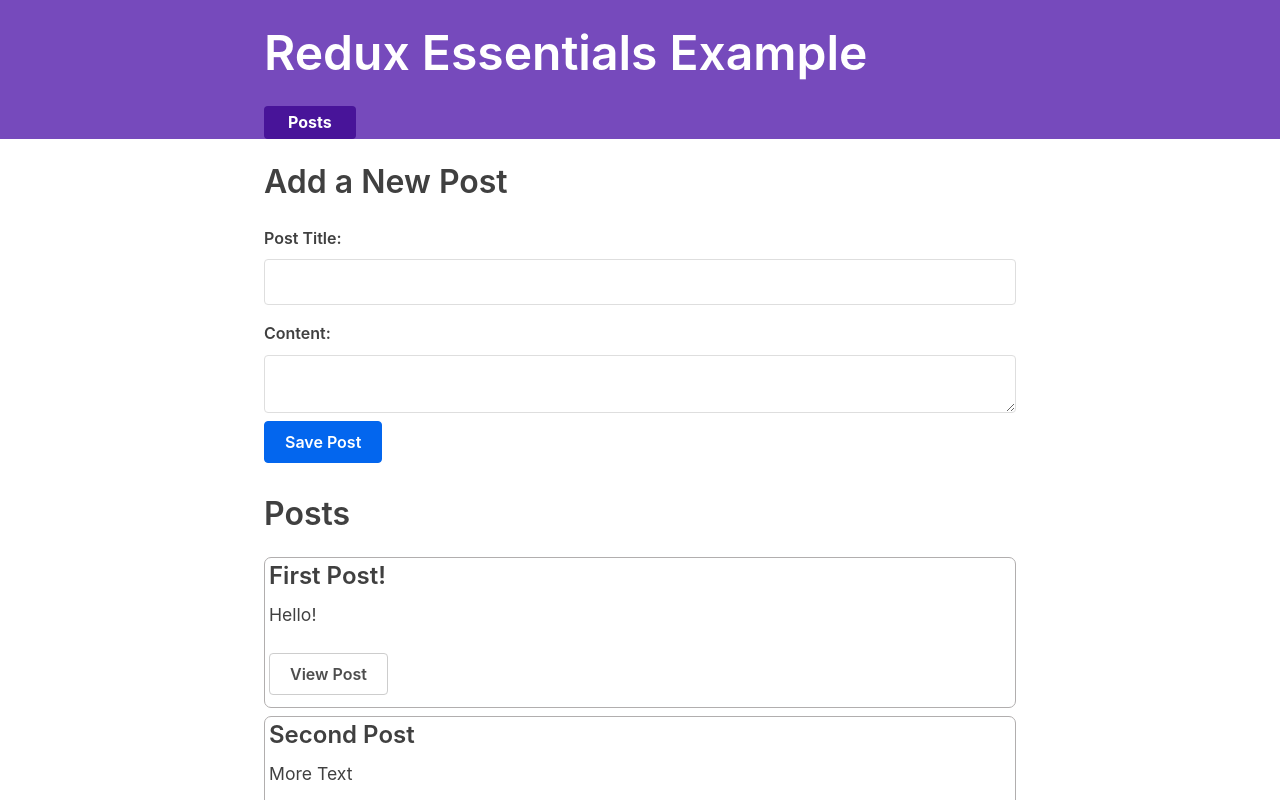
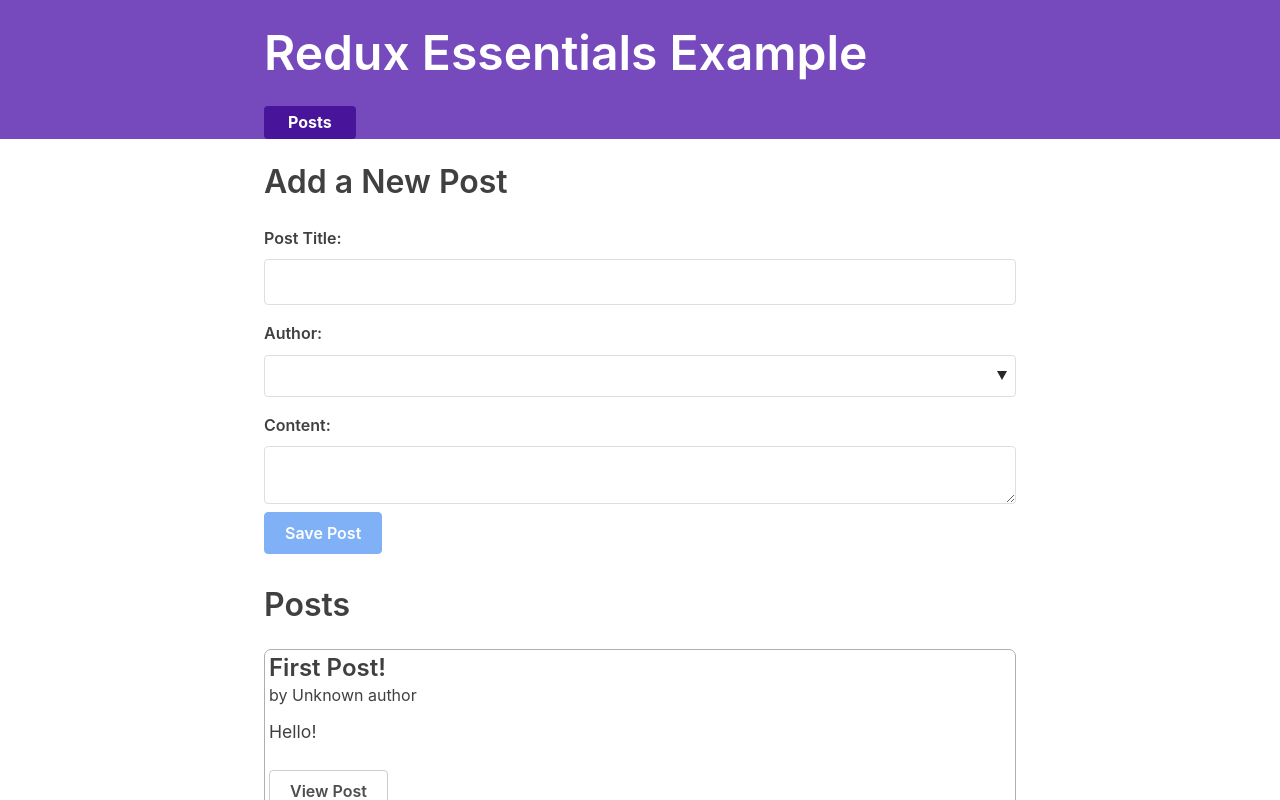
Before and after one commit to DiskMethod/redux-essentials-practice-project, a React (Create React App) app: page / in a window 1280 px wide. Shown: the top 800 px of the page. Built offline with nearby package versions, Linux system fonts and the light colour scheme; what @mswjs/data, mock-socket, txtgen would draw is missing.

Commit message:
Users and Posts

```diff
--- a/src/app/store.js
+++ b/src/app/store.js
@@ -1,8 +1,11 @@
 import { configureStore } from "@reduxjs/toolkit";
+
 import postsReducer from "../features/posts/postsSlice";
+import usersReducer from "../features/users/usersSlice";
 
 export default configureStore({
   reducer: {
     posts: postsReducer,
+    users: usersReducer,
   },
 });
--- a/src/features/posts/AddPostForm.jsx
+++ b/src/features/posts/AddPostForm.jsx
@@ -1,13 +1,16 @@
 import React, { useState } from "react";
-import { useDispatch } from "react-redux";
+import { useDispatch, useSelector } from "react-redux";
 
 import { postAdded } from "./postsSlice";
 
 const AddPostForm = () => {
   const [title, setTitle] = useState("");
   const [content, setContent] = useState("");
+  const [userId, setUserId] = useState("");
 
   const dispatch = useDispatch();
+
+  const users = useSelector((state) => state.users);
 
   const onTitleChanged = (e) => {
     setTitle(e.target.value);
@@ -17,14 +20,25 @@
     setContent(e.target.value);
   };
 
+  const onAuthorChanged = (e) => {
+    setUserId(e.target.value);
+  };
+
   const onSavePostClicked = () => {
     if (title && content) {
-      dispatch(postAdded(title, content));
+      dispatch(postAdded(title, content, userId));
+      setTitle("");
+      setContent("");
     }
+  };
 
-    setTitle("");
-    setContent("");
-  };
+  const canSave = Boolean(title) && Boolean(content) && Boolean(userId);
+
+  const usersOptions = users.map((user) => (
+    <option key={user.id} value={user.id}>
+      {user.name}
+    </option>
+  ));
 
   return (
     <section>
@@ -38,6 +52,16 @@
           value={title}
           onChange={onTitleChanged}
         />
+        <label htmlFor="postAuthor">Author:</label>
+        <select
+          name="postAuthor"
+          id="postAuthor"
+          value={userId}
+          onChange={onAuthorChanged}
+        >
+          <option value=""></option>
+          {usersOptions}
+        </select>
         <label htmlFor="postContent">Content:</label>
         <textarea
           id="postContent"
@@ -45,7 +69,7 @@
           value={content}
           onChange={onContentChanged}
         />
-        <button onClick={onSavePostClicked} type="button">
+        <button onClick={onSavePostClicked} type="button" disabled={!canSave}>
           Save Post
         </button>
       </form>
--- /dev/null
+++ b/src/features/posts/PostAuthor.jsx
@@ -0,0 +1,12 @@
+import React from "react";
+import { useSelector } from "react-redux";
+
+const PostAuthor = ({ userId }) => {
+  const author = useSelector((state) => {
+    return state.users.find((user) => user.id === userId);
+  });
+
+  return <span>by {author ? author.name : "Unknown author"}</span>;
+};
+
+export default PostAuthor;
--- a/src/features/posts/PostsList.jsx
+++ b/src/features/posts/PostsList.jsx
@@ -3,6 +3,7 @@
 import { Link } from "react-router-dom";
 
 import { useSelector } from "react-redux";
+import PostAuthor from "./PostAuthor";
 
 const PostsList = () => {
   const posts = useSelector((state) => state.posts);
@@ -10,6 +11,7 @@
   const renderedPosts = posts.map((post) => (
     <article className="post-excerpt" key={post.id}>
       <h3>{post.title}</h3>
+      <PostAuthor userId={post.userId} />
       <p className="post-content">{post.content.substring(0, 100)}</p>
       <Link to={`/posts/${post.id}`} className="button muted-button">
         View Post
--- a/src/features/posts/SinglePostPage.jsx
+++ b/src/features/posts/SinglePostPage.jsx
@@ -3,6 +3,7 @@
 import { useParams, Link, Outlet } from "react-router-dom";
 
 import PostNotfound from "./PostNotFound";
+import PostAuthor from "./PostAuthor";
 
 const SinglePostPage = () => {
   const { postId } = useParams();
@@ -19,6 +20,7 @@
     <section>
       <article className="post">
         <h2>{post.title}</h2>
+        <PostAuthor userId={post.userId} />
         <p className="post-content">{post.content}</p>
         <Link to="edit" className="button">
           Edit Post
--- a/src/features/posts/postsSlice.js
+++ b/src/features/posts/postsSlice.js
@@ -13,12 +13,13 @@
       reducer: (state, action) => {
         state.push(action.payload);
       },
-      prepare: (title, content) => {
+      prepare: (title, content, userId) => {
         return {
           payload: {
             id: nanoid(),
             title,
             content,
+            userId,
           },
         };
       },
--- /dev/null
+++ b/src/features/users/usersSlice.js
@@ -0,0 +1,15 @@
+import { createSlice } from "@reduxjs/toolkit";
+
+const initialState = [
+  { id: "0", name: "Tianna Jenkins" },
+  { id: "1", name: "Kevin Grant" },
+  { id: "2", name: "Madison Price" },
+];
+
+const usersSlice = createSlice({
+  name: "users",
+  initialState,
+  reducers: {},
+});
+
+export default usersSlice.reducer;
```
